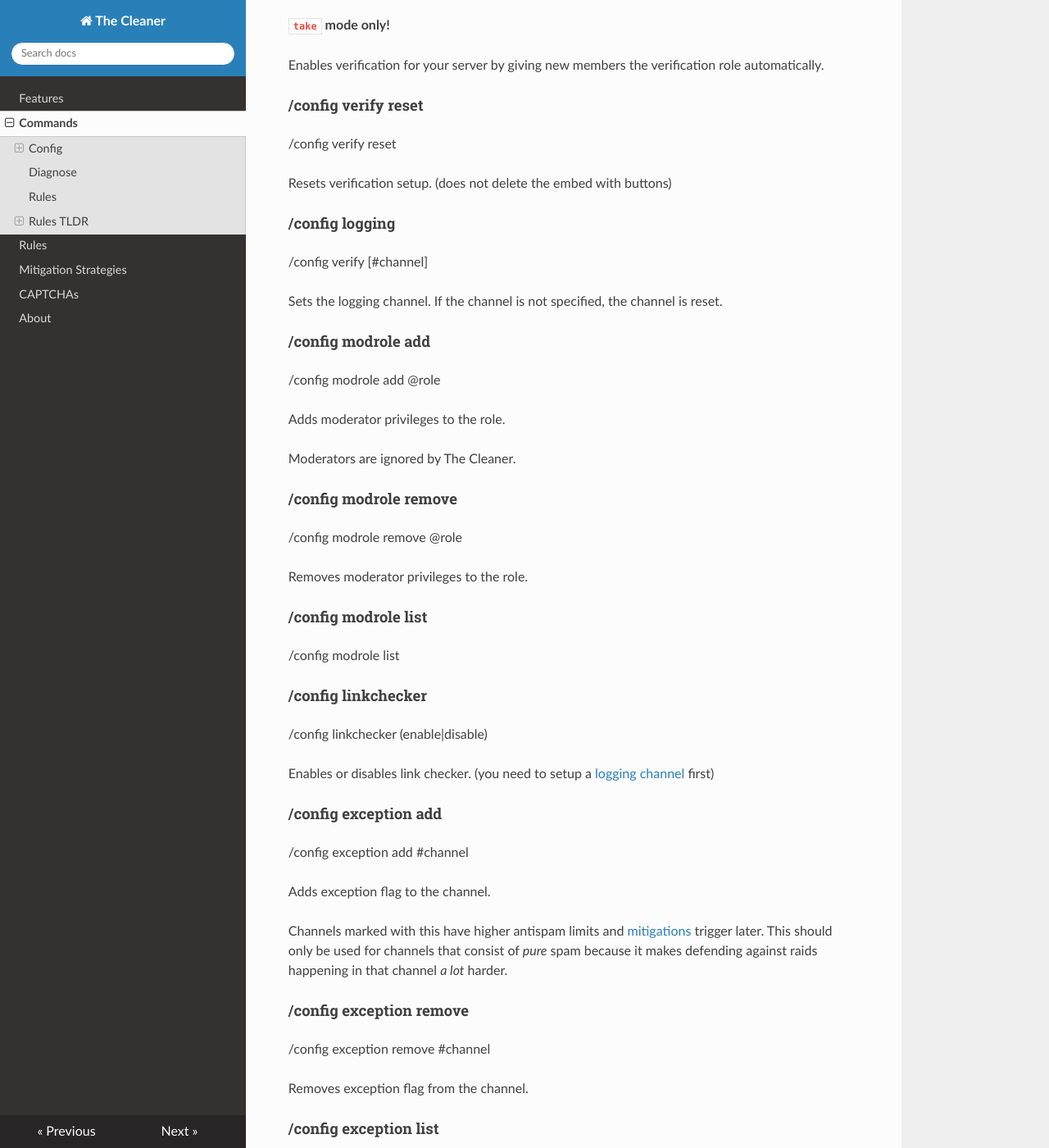
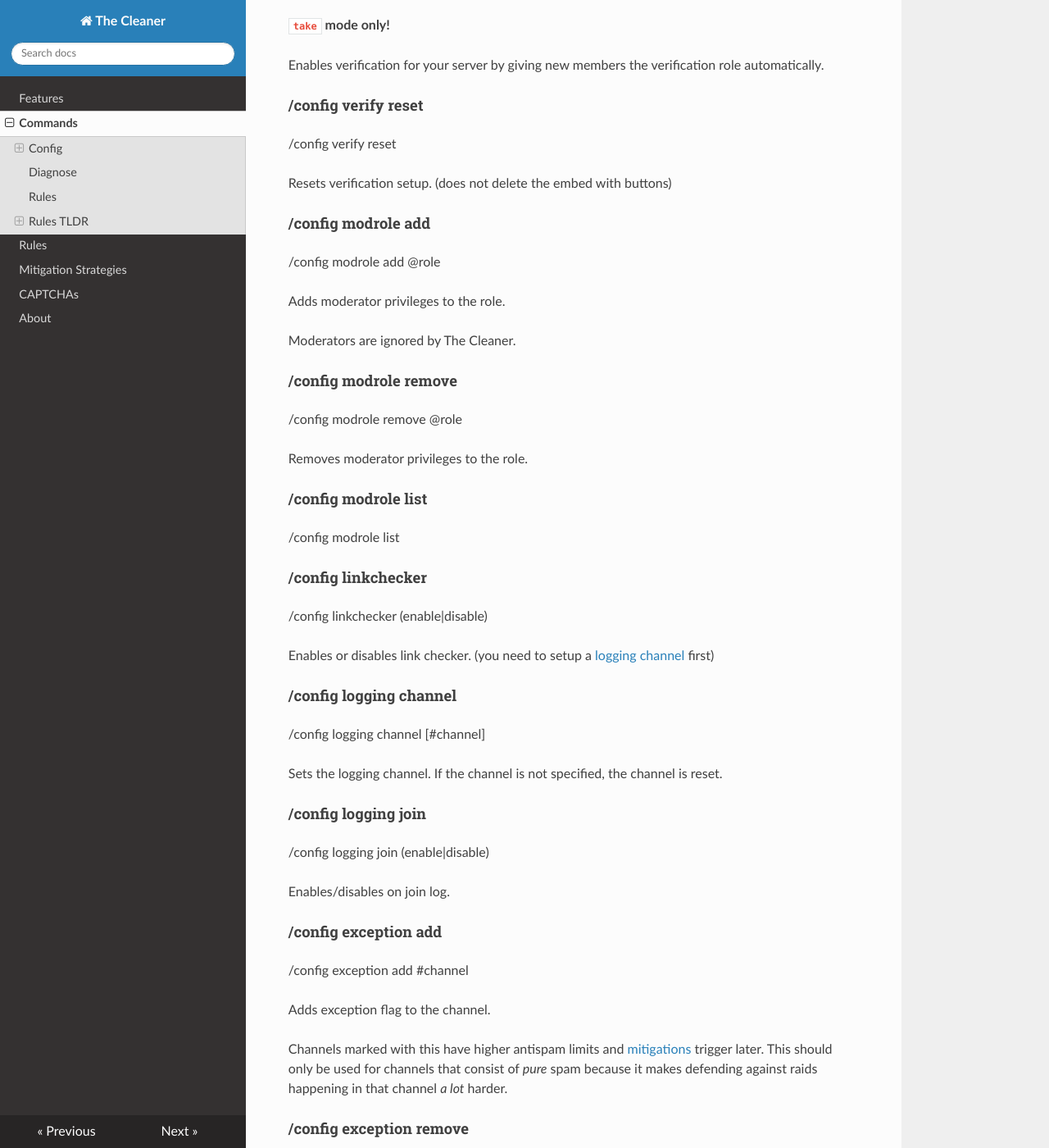
Before and after one commit to cleaner-bot/website, an MkDocs documentation site: the page built from docs/commands.md, in a window 1280 px wide and 1400 px high, scrolled down 583 px. Shown: the whole window at 82% size. Built offline with MkDocs 1.6.1, drawn with Linux system fonts in a browser that asks for light colours; nearby versions of some CDN libraries.

Commit message:
update logging docs

```diff
--- a/docs/commands.md
+++ b/docs/commands.md
@@ -33,13 +33,6 @@ Enables verification for your server by giving new members the verification role
 Resets verification setup. (does not delete the embed with buttons)
 
 
-#### /config logging
-
-/config verify [#channel]
-
-Sets the logging channel. If the channel is not specified, the channel is reset.
-
-
 #### /config modrole add
 
 /config modrole add @role
@@ -65,7 +58,20 @@ Removes moderator privileges to the role.
 
 /config linkchecker (enable|disable)
 
-Enables or disables link checker. (you need to setup a [logging channel](#config-logging) first)
+Enables or disables link checker. (you need to setup a [logging channel](#config-logging-channel) first)
+
+
+#### /config logging channel
+
+/config logging channel [#channel]
+
+Sets the logging channel. If the channel is not specified, the channel is reset.
+
+#### /config logging join
+
+/config logging join (enable|disable)
+
+Enables/disables on join log.
 
 
 #### /config exception add
```
Also changed, not shown: 1 other file.
